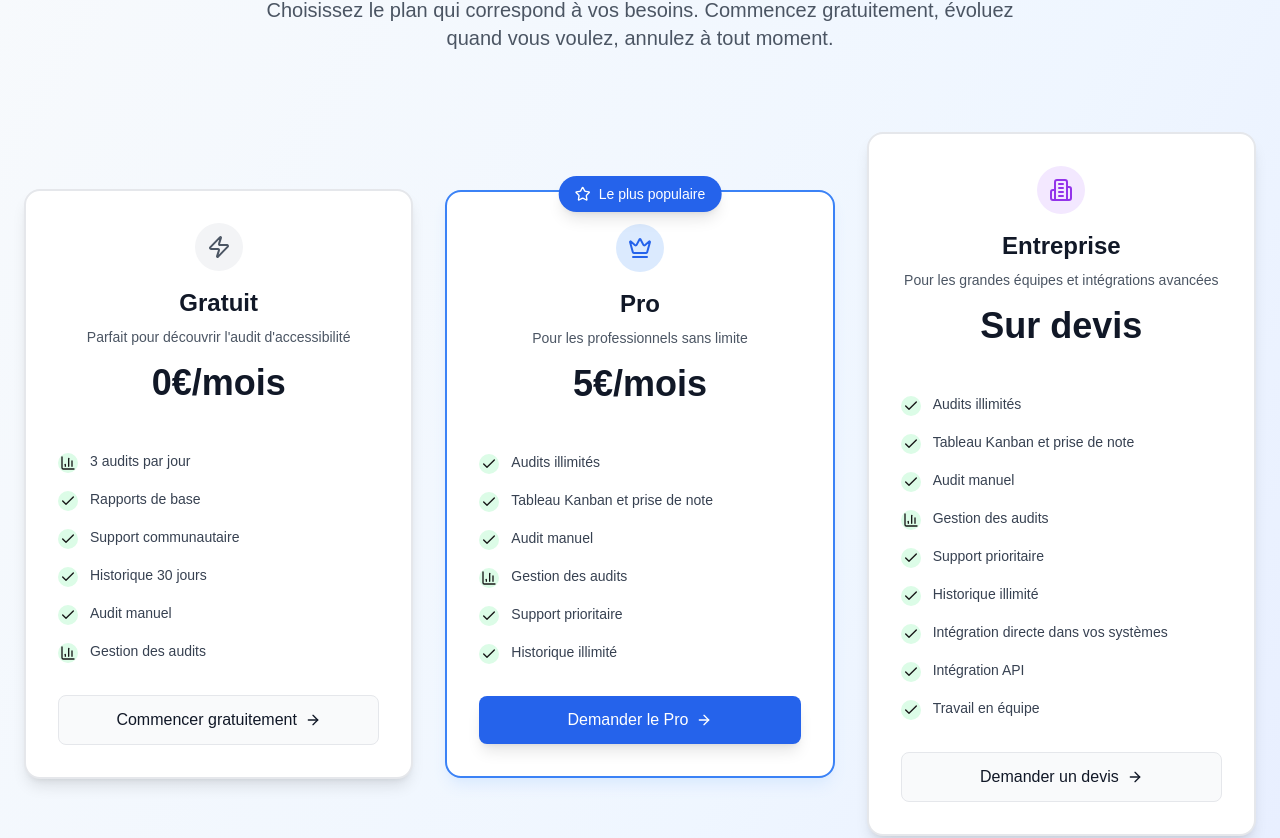
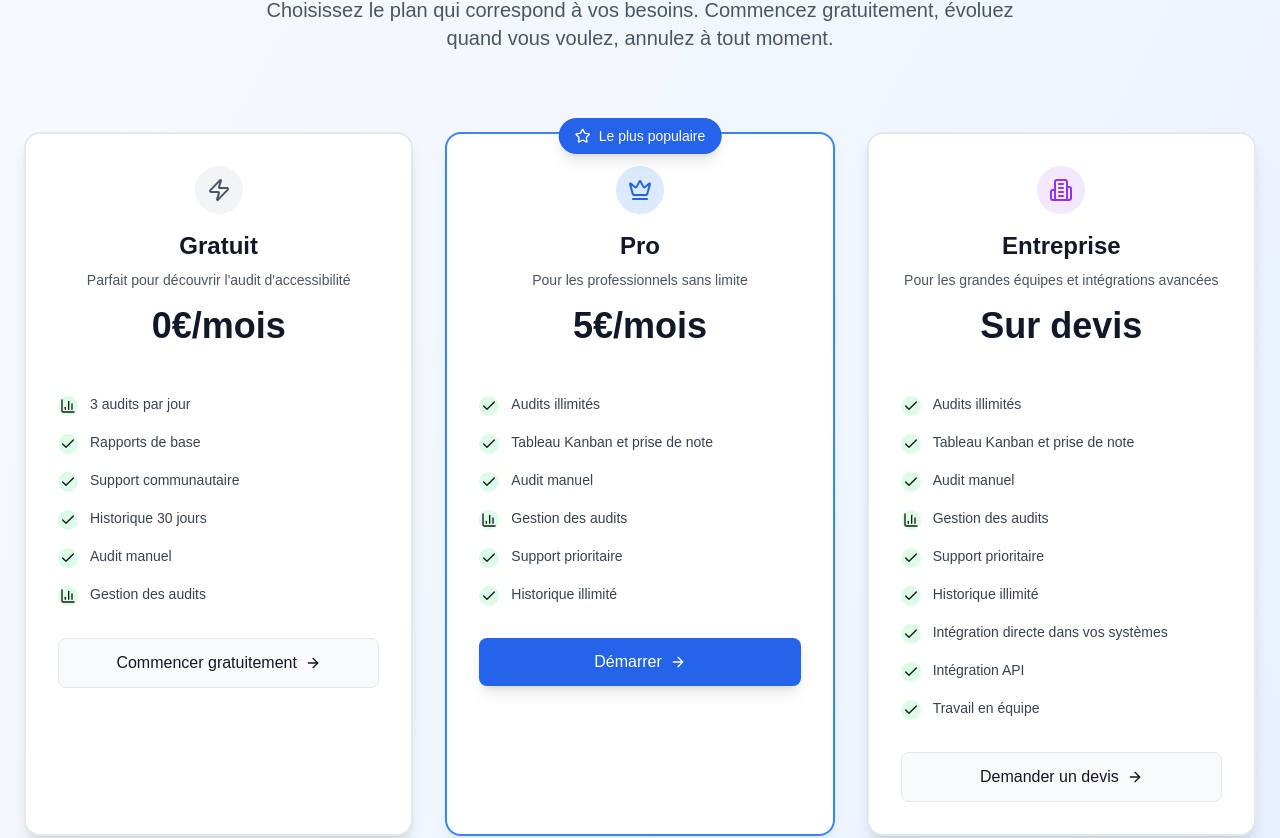
Before and after one commit to Beloic/rgaa-audit, a Next.js app: page /tarifs in a window 1280 px wide. Shown: the part 293-1131 px from the top of the page. Built offline with nearby package versions, Linux system fonts and the light colour scheme.

Commit message:
Hauteur égale pour les plans, bouton Pro = Démarrer (Stripe), CTA adaptés

```diff
--- a/src/app/tarifs/page.tsx
+++ b/src/app/tarifs/page.tsx
@@ -10,6 +10,8 @@ import {
   Clock, Star, ArrowRight, Sparkles, Building2,
   HeadphonesIcon, Key, Globe, Palette
 } from 'lucide-react';
+
+const STRIPE_PRO_LINK = 'https://buy.stripe.com/test_XXXXXXXXXXXX'; // Remplace par ton vrai lien Stripe
 
 export default function TarifsPage() {
   const { user, isAuthenticated, getCurrentPlan } = useAuth();
@@ -92,7 +94,7 @@ export default function TarifsPage() {
               return (
                 <div
                   key={plan.id}
-                  className={`relative bg-white rounded-2xl shadow-lg border-2 transition-all duration-300 flex flex-col items-center justify-between ${
+                  className={`relative bg-white rounded-2xl shadow-lg border-2 transition-all duration-300 flex flex-col items-center justify-between h-full min-h-[600px] ${
                     isPopular
                       ? 'border-blue-500 shadow-blue-100'
                       : 'border-gray-200'
@@ -120,7 +122,7 @@ export default function TarifsPage() {
                     </div>
                   )}
 
-                  <div className="p-8 w-full flex flex-col items-center">
+                  <div className="p-8 w-full flex flex-col items-center flex-1">
                     {/* Header du plan */}
                     <div className="text-center mb-8">
                       <div className={`inline-flex items-center justify-center w-12 h-12 rounded-full mb-4 ${
@@ -157,7 +159,15 @@ export default function TarifsPage() {
 
                     {/* Bouton CTA */}
                     <button
-                      onClick={() => handleSelectPlan(plan.id)}
+                      onClick={() => {
+                        if (plan.id === 'free') {
+                          window.location.href = '/auth/register?plan=free';
+                        } else if (plan.id === 'pro') {
+                          window.location.href = STRIPE_PRO_LINK;
+                        } else {
+                          window.location.href = getContactMailto();
+                        }
+                      }}
                       disabled={isCurrentPlan}
                       className={`w-full py-3 px-6 rounded-lg font-medium transition-all duration-300 flex items-center justify-center space-x-2 ${
                         isCurrentPlan
@@ -175,7 +185,7 @@ export default function TarifsPage() {
                       ) : (
                         <>
                           <span>
-                            {plan.id === 'free' ? 'Commencer gratuitement' : plan.id === 'pro' ? 'Demander le Pro' : 'Demander un devis'}
+                            {plan.id === 'free' ? 'Commencer gratuitement' : plan.id === 'pro' ? 'Démarrer' : 'Demander un devis'}
                           </span>
                           <ArrowRight className="w-4 h-4" />
                         </>
```
